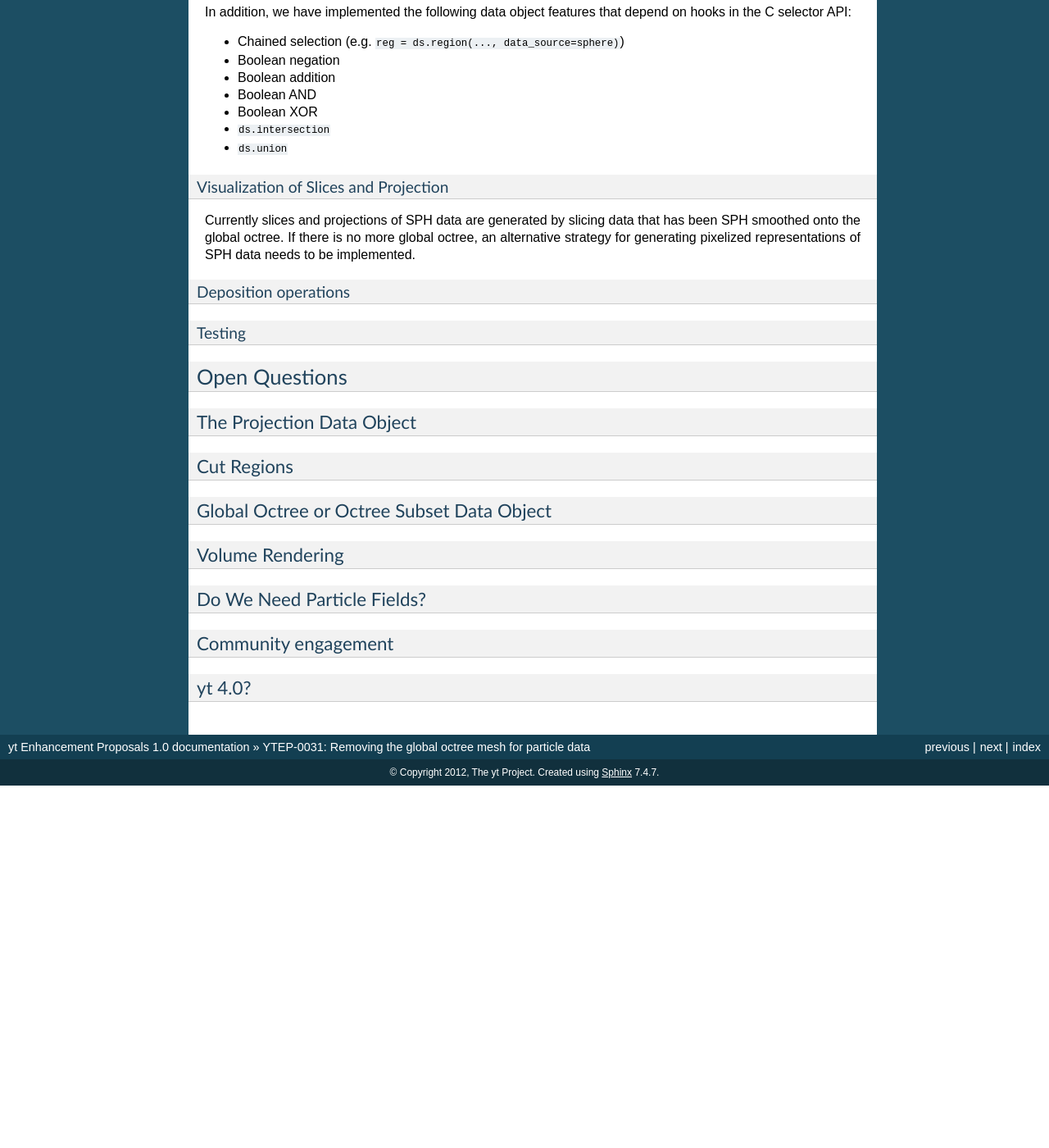
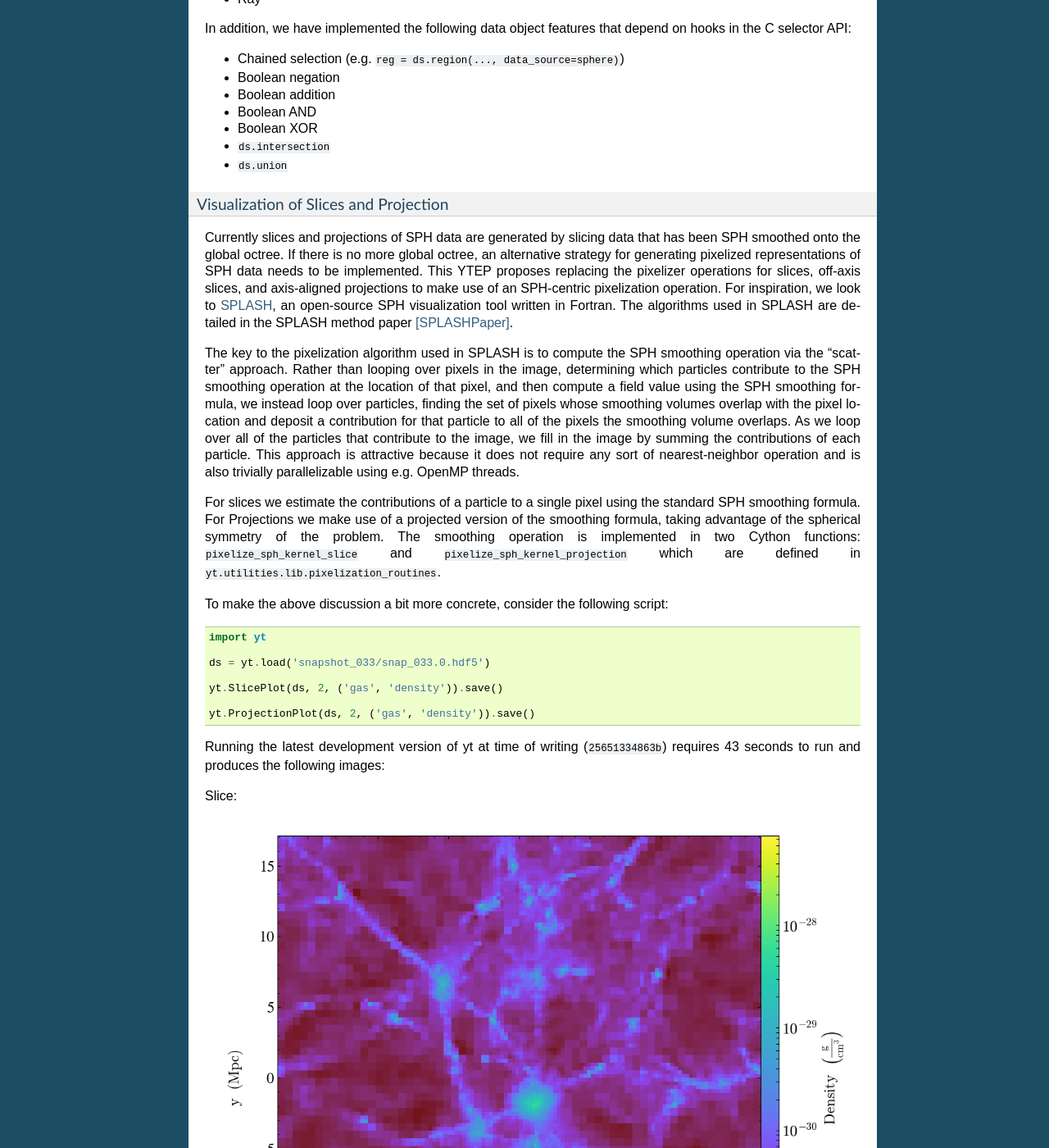
Before and after one commit to yt-project/ytep, a Sphinx documentation site: the page built from source/YTEPs/YTEP-0031.rst, in a window 1280 px wide and 1400 px high, scrolled down 7930 px. Shown: the whole window at 82% size. Built offline with Sphinx 7.4.7, drawn with Linux system fonts in a browser that asks for light colours; formulas are drawn with MathJax 3; before the commit the page ends 8888 px from its top, so only the background shows below that; some of the changed text lies outside the part shown.

Commit message:
add discussion of visualization

```diff
--- a/source/YTEPs/YTEP-0031.rst
+++ b/source/YTEPs/YTEP-0031.rst
@@ -523,7 +524,77 @@ Visualization of Slices and Projection
 Currently slices and projections of SPH data are generated by slicing data that
 has been SPH smoothed onto the global octree. If there is no more global octree,
 an alternative strategy for generating pixelized representations of SPH data
-needs to be implemented.
+needs to be implemented. This YTEP proposes replacing the pixelizer operations
+for slices, off-axis slices, and axis-aligned projections to make use of an
+SPH-centric pixelization operation. For inspiration, we look to `SPLASH
+<http://users.monash.edu.au/~dprice/splash/>`_, an open-source SPH visualization
+tool written in Fortran. The algorithms used in SPLASH are detailed in the
+SPLASH method paper [SPLASHPaper]_.
+
+The key to the pixelization algorithm used in SPLASH is to compute the SPH
+smoothing operation via the "scatter" approach. Rather than looping over pixels
+in the image, determining which particles contribute to the SPH smoothing
+operation at the location of that pixel, and then compute a field value using
+the SPH smoothing formula, we instead loop over particles, finding the set of
+pixels whose smoothing volumes overlap with the pixel location and deposit a
+contribution for that particle to all of the pixels the smoothing volume
+overlaps. As we loop over all of the particles that contribute to the image, we
+fill in the image by summing the contributions of each particle. This approach
+is attractive because it does not require any sort of nearest-neighbor operation
+and is also trivially parallelizable using e.g. OpenMP threads.
+
+For slices we estimate the contributions of a particle to a single pixel using
+the standard SPH smoothing formula. For Projections we make use of a projected
+version of the smoothing formula, taking advantage of the spherical symmetry of
+the problem. The smoothing operation is implemented in two Cython functions:
+``pixelize_sph_kernel_slice`` and ``pixelize_sph_kernel_projection`` which are
+defined in ``yt.utilities.lib.pixelization_routines``.
+
+To make the above discussion a bit more concrete, consider the following
+script::
+
+  import yt
+
+  ds = yt.load('snapshot_033/snap_033.0.hdf5')
+
+  yt.SlicePlot(ds, 2, ('gas', 'density')).save()
+
+  yt.ProjectionPlot(ds, 2, ('gas', 'density')).save()
+
+Running the latest development version of yt at time of writing
+(``25651334863b``) requires 43 seconds to run and produces the following images:
+
+Slice:
+
+.. image:: ../images/old-slice-ytep-31.png
+
+Projection:
+
+.. image:: ../images/old-proj-ytep-31.png
+
+Running the same script on the version of yt that implements this YTEP produces
+requires 20 seconds and produces the following images:
+
+Slice:
+
+.. image:: ../images/new-slice-ytep-31.png
+
+Projection:
+
+.. image:: ../images/new-proj-ytep-31.png
+
+Note also that the performance improvement here becomes more stark for larger
+datasets as well as for zoom-in simulations which have deeper octrees.
+
+The images produces using the octree are quite "blocky", since the resolution of
+the image in any given location is limited by the octree. This could be
+ameliorated somewhat using ``over_refine_factor`` but that requires steeper
+memory requirements to smooth onto the octree. In general these images are
+"truer" to the actual structure of the data. Rather than generating an image
+from a sampled representation of the real data, it is our opinion that it makes
+more sense to instead sample directly from the particle data.
+
+.. [SPLASHPaper] http://adsabs.harvard.edu/doi/10.1071/AS07022
 
 Deposition operations
 +++++++++++++++++++++
```
Also changed, not shown: other parts of source/YTEPs/YTEP-0031.rst (+1 -0 lines), source/images/new-proj-ytep-31.png (added), source/images/new-slice-ytep-31.png (added), source/images/old-proj-ytep-31.png (added), source/images/old-slice-ytep-31.png (added).
